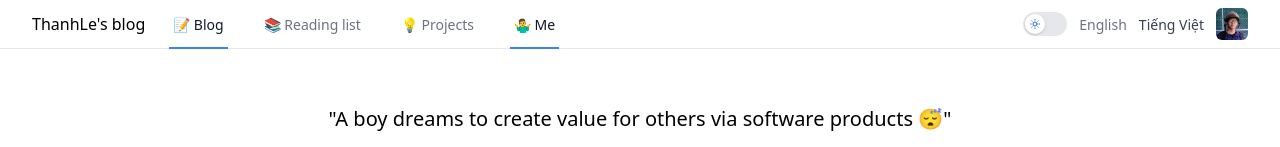
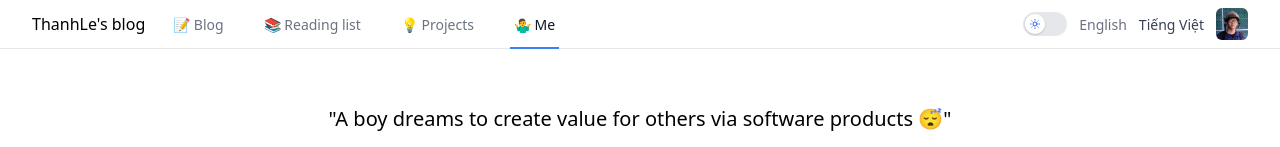
Before and after one commit to thanhlmm/blog, a Next.js app: page /me in a window 1280 px wide. Shown: the top 147 px of the page. Built offline with nearby package versions, Linux system fonts and the light colour scheme; what @splitbee/web would draw is missing.

Commit message:
Fix menu highlight

```diff
--- a/components/header/index.tsx
+++ b/components/header/index.tsx
@@ -55,7 +55,7 @@ export default function Header() {
                     <Link key={item.name} href={item.href}>
                       <a
                         className={classNames(
-                          router.pathname.includes(item.href)
+                          router.pathname === item.href
                             ? "border-blue-500 text-gray-900 dark:text-white"
                             : "border-transparent text-gray-500 dark:text-gray-300 hover:border-gray-300 hover:text-gray-700",
                           "inline-flex items-center px-1 pt-1 border-b-2 text-sm font-medium"
@@ -139,7 +139,7 @@ export default function Header() {
                     key={item.name}
                     href={item.href}
                     className={classNames(
-                      router.pathname.includes(item.href)
+                      router.pathname === item.href
                         ? "bg-blue-50 border-blue-500 text-blue-700 dark:bg-gray-700 dark:text-white"
                         : "border-transparent text-gray-600 hover:bg-gray-50 hover:border-gray-300 hover:text-gray-800 dark:text-gray-400 dark:hover:bg-gray-700",
                       "block pl-3 pr-4 py-2 border-l-4 text-base font-medium"
--- a/pages/reading-list/index.tsx
+++ b/pages/reading-list/index.tsx
@@ -70,8 +70,10 @@ function BlogList() {
   useEffect(() => {
     // This is bad to use useEffect to change the keyword. But i'm too lazy :)
     setKeyword(enabledEditor ? '"#must read"' : "");
-    // @ts-ignore
-    searchInputRef.current?.value = enabledEditor ? '"#must read"' : "";
+    if (searchInputRef.current) {
+      // @ts-ignore
+      searchInputRef.current.value = enabledEditor ? '"#must read"' : "";
+    }
   }, [enabledEditor]);
 
   console.log({ keyword });
```
